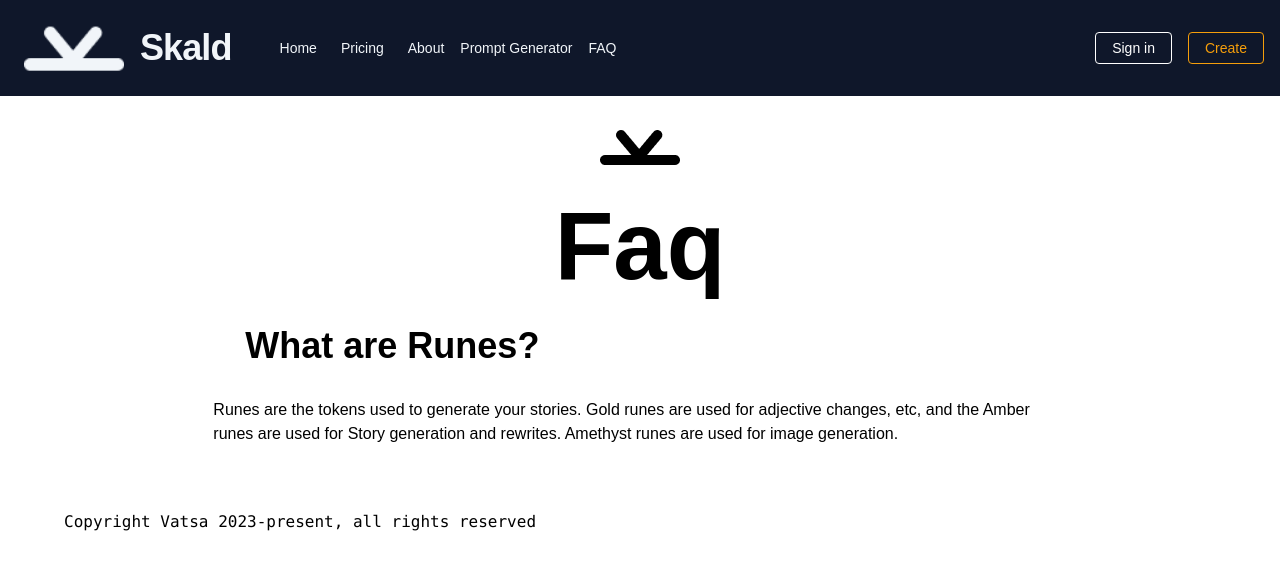
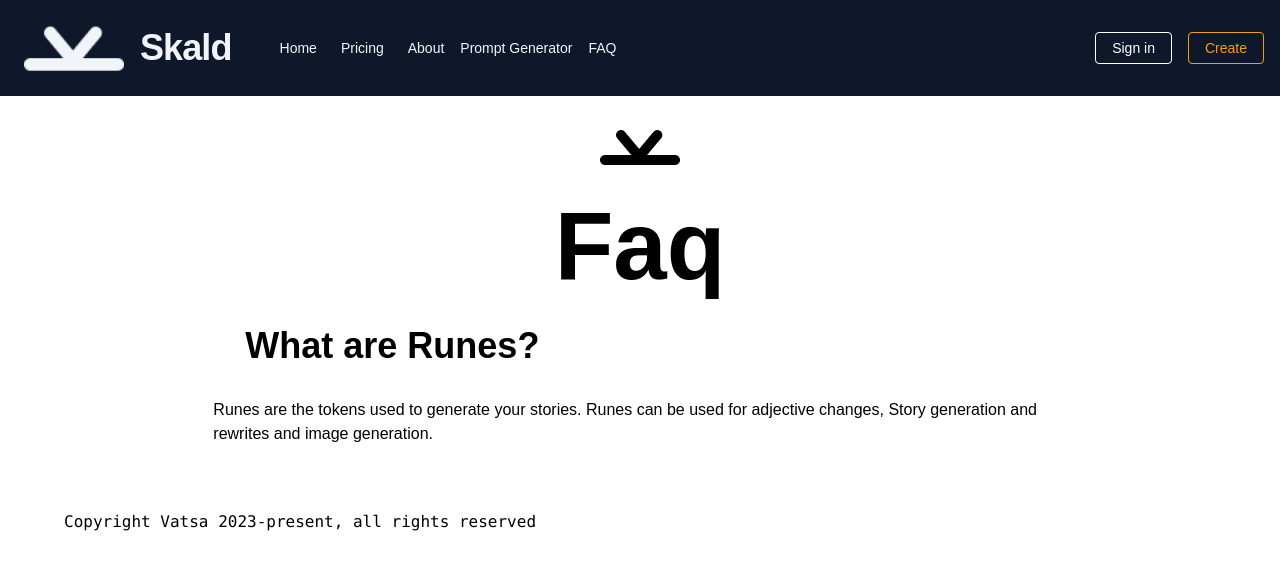
Before and after one commit to VatsaDev/skald-react, a Next.js app: page /faq in a window 1280 px wide. Shown: the top 570 px of the page. Built offline with nearby package versions, Linux system fonts and the light colour scheme; no server answers.

Commit message:
3 files modified

```diff
--- a/src/pages/dashboard/doc/index.js
+++ b/src/pages/dashboard/doc/index.js
@@ -39,6 +39,7 @@ export default function Page() {
       id="titleStory"
       value={title}
       onChange={(e) => setTitle(e.target.value)}
+      className="text-center text-8xl m-2"
     >
       {text}
     </h1>
--- a/src/pages/dashboard/index.js
+++ b/src/pages/dashboard/index.js
@@ -53,7 +53,7 @@ export default function Home() {
       <h1 className="text-2xl m-8 text-center font-light">Make a new story</h1>
       <a href="/dashboard/create">
         <img
-          src="https://raw.githubusercontent.com/VatsaDev/skald-react/main/public/dragonFight.jpg"
+          src="https://github.com/VatsaDev/skald-react/blob/main/public/newStory.png?raw=true"
           alt="palm"
           className="w-36 h-48 mx-auto drop-shadow-2xl my-8"
         />
--- a/src/pages/faq.js
+++ b/src/pages/faq.js
@@ -15,9 +15,8 @@ export default function Home() {
         <div class="w-2/3 mx-auto">
           <h1 class="text-4xl font-bold m-8">What are Runes?</h1>
           <p>
-            Runes are the tokens used to generate your stories. Gold runes are
-            used for adjective changes, etc, and the Amber runes are used for
-            Story generation and rewrites. Amethyst runes are used for image
+            Runes are the tokens used to generate your stories. Runes can be
+            used for adjective changes, Story generation and rewrites and image
             generation.
           </p>
         </div>
```
